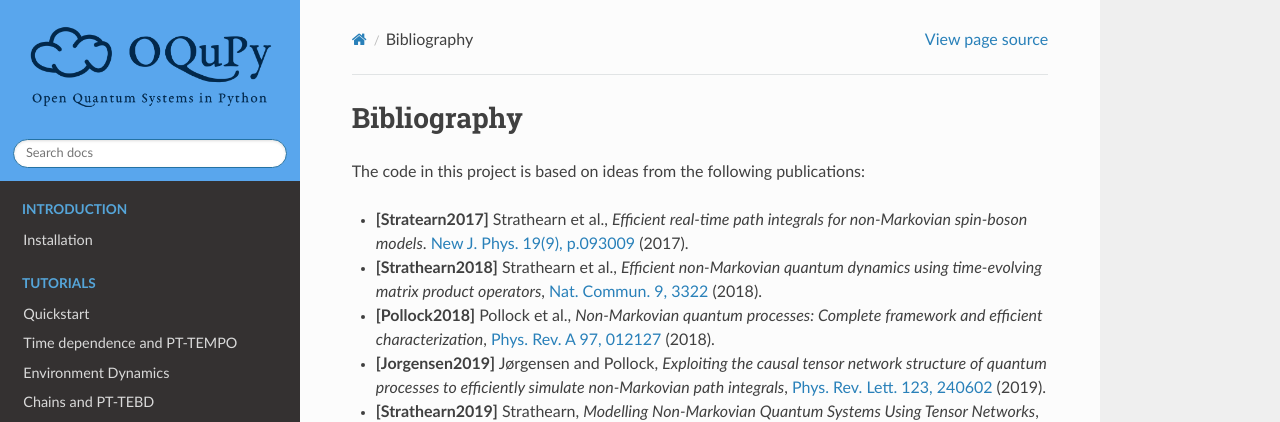
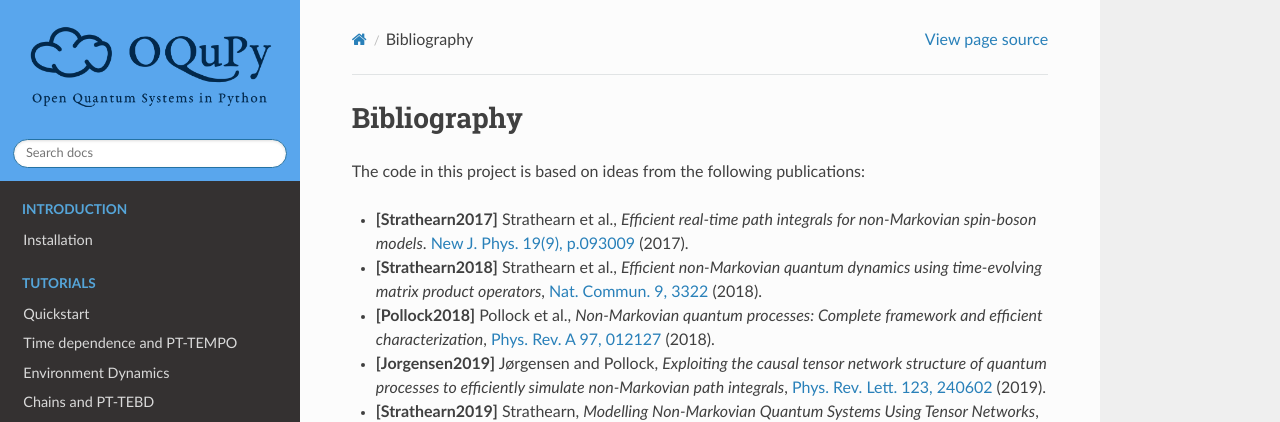
Before and after one commit to tempoCollaboration/OQuPy, a Sphinx documentation site: the page built from docs/pages/bibliography.rst, in a window 1280 px wide and 900 px high. Shown: the top 422 px of the window. Built offline with Sphinx 7.4.7 and the Read the Docs theme 2.0.0, drawn with Linux system fonts in a browser that asks for light colours.

Commit message:
Start tutorial discussing parameters, convergence
[Docs: fix typo in 2017 NJP reference]

```diff
--- a/docs/pages/bibliography.rst
+++ b/docs/pages/bibliography.rst
@@ -3,7 +3,7 @@ Bibliography
 
 The code in this project is based on ideas from the following publications:
 
-- **[Stratearn2017]** Strathearn et al.,
+- **[Strathearn2017]** Strathearn et al.,
   *Efficient real-time path integrals for non-Markovian spin-boson models*.
   `New J. Phys. 19(9), p.093009 <http://dx.doi.org/10.1088/1367-2630/aa8744>`_
   (2017).
```
Also changed, not shown: 1 other file.
